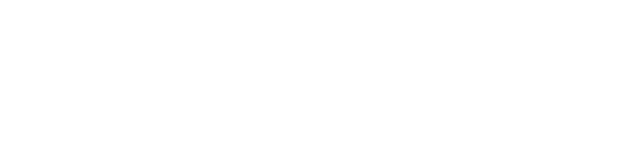
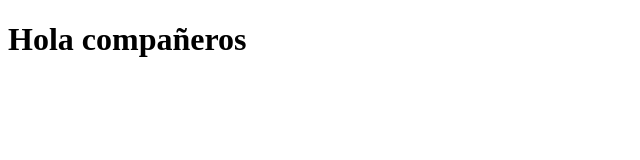
Before and after one commit to jbalmore93/seminario2, a plain HTML site: page index.html in a window 1280 px wide. Shown: the whole page, without its empty margins (0-640 px from the left). Drawn offline with Linux system fonts and the light colour scheme.

Commit message:
se agrego titulo

```diff
--- a/index.html
+++ b/index.html
@@ -3,9 +3,11 @@
 <head>
     <meta charset="UTF-8">
     <meta name="viewport" content="width=device-width, initial-scale=1.0">
-    <title>Document</title>
+    <title>Seminario</title>
 </head>
 <body>
-
+    <h1>
+        Hola compañeros
+    </h1>
 </body>
 </html>
```
